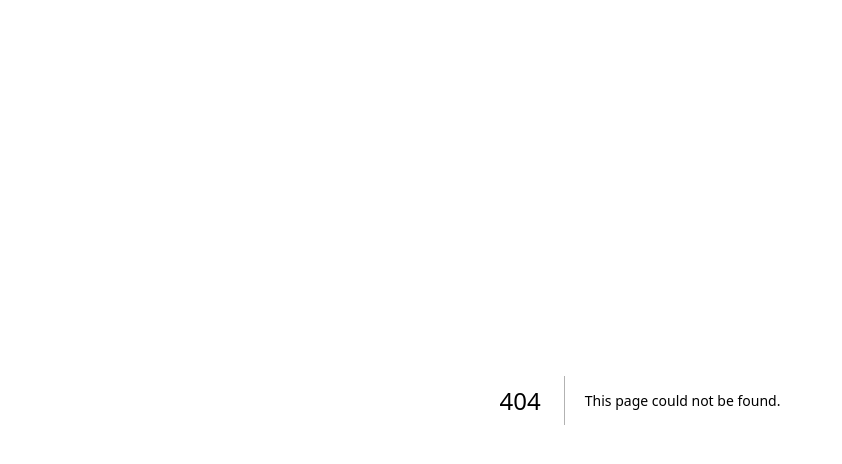
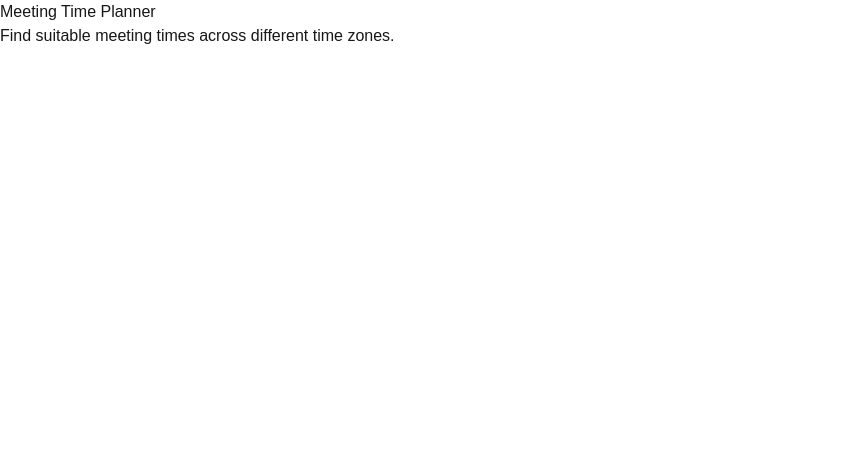
Before and after one commit to timeutility/timeflow-ai, a Next.js app: page /meeting-time-planner in a window 1280 px wide. Before the commit this address had no page. Shown: the top 464 px of the page, without its empty margins (0-842 px from the left). Built offline with nearby package versions, Linux system fonts and the light colour scheme.

Commit message:
Add Meeting Time Planner route

```diff
--- /dev/null
+++ b/src/app/meeting-time-planner/page.tsx
@@ -0,0 +1,8 @@
+export default function MeetingTimePlannerPage() {
+  return (
+    <main>
+      <h1>Meeting Time Planner</h1>
+      <p>Find suitable meeting times across different time zones.</p>
+    </main>
+  );
+}
```
